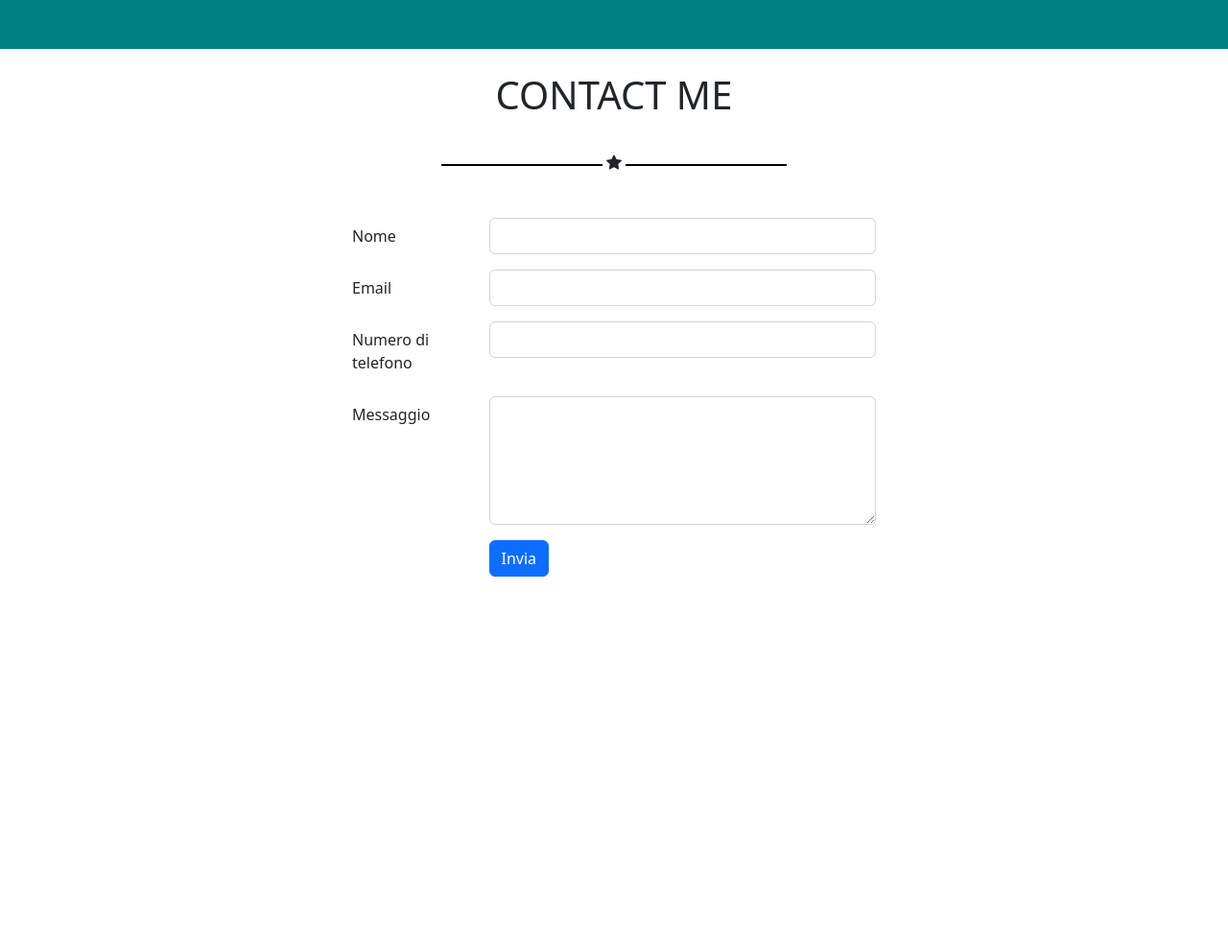
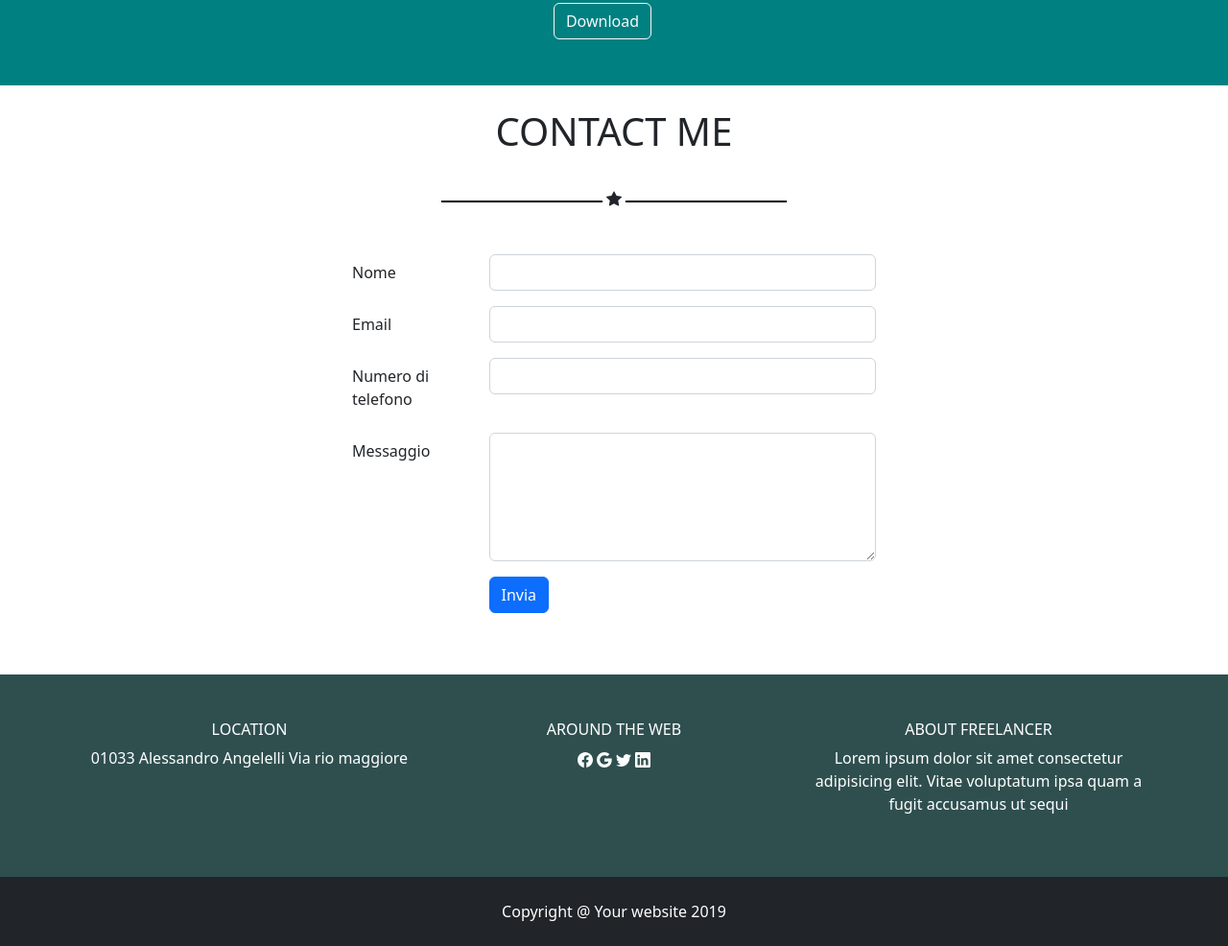
Before and after one commit to Alessandroang/html-css-bootstrap-freelancer, a plain HTML site: page index.html in a window 1280 px wide. Shown: the part 1707-2693 px from the top of the page at 96% size. Before the commit the page ends 2372 px from the top, so only its background shows below. Drawn offline with nearby package versions, Linux system fonts and the light colour scheme.

Commit message:
Add footer

```diff
--- a/index.html
+++ b/index.html
@@ -15,8 +15,8 @@
   </head>
   <body>
     <!-- HEADER -->
-    <header class="bg-danger text-white">
-      <nav class="navbar navbar-expand-md navbar-dark bg-danger">
+    <header class="bg-dark text-white">
+      <nav class="navbar navbar-expand-md navbar-dark bg-dark">
         <div class="container">
           <a class="navbar-brand" href="#">START BOOTSTRAP</a>
           <button
@@ -185,7 +185,7 @@
               </svg>
               <div class="white-line"></div>
             </div>
-            <div class="col-12"></div>
+
             <div class="row py-4 text-center">
               <div class="col-md-6">
                 <p>
@@ -202,6 +202,11 @@
                   asperiores, aperiam iste doloremque? Rerum fugit natus
                   mollitia earum deserunt doloremque eaque error omnis.
                 </p>
+              </div>
+            </div>
+            <div class="row">
+              <div class="col-12">
+                <button class="btn btn-outline-light">Download</button>
               </div>
             </div>
           </div>
@@ -312,6 +317,82 @@
         </div>
       </section>
     </main>
+
+    <!-- Footer-section -->
+    <footer id="footer">
+      <div class="container text-center">
+        <div class="row text-center py-4">
+          <div class="col-12 col-md-4 py-4">
+            <h6>LOCATION</h6>
+            <p>01033 Alessandro Angelelli Via rio maggiore</p>
+          </div>
+          <div class="col-12 col-md-4 py-4">
+            <h6>AROUND THE WEB</h6>
+            <svg
+              xmlns="http://www.w3.org/2000/svg"
+              width="16"
+              height="16"
+              fill="currentColor"
+              class="bi bi-facebook"
+              viewBox="0 0 16 16"
+            >
+              <path
+                d="M16 8.049c0-4.446-3.582-8.05-8-8.05C3.58 0-.002 3.603-.002 8.05c0 4.017 2.926 7.347 6.75 7.951v-5.625h-2.03V8.05H6.75V6.275c0-2.017 1.195-3.131 3.022-3.131.876 0 1.791.157 1.791.157v1.98h-1.009c-.993 0-1.303.621-1.303 1.258v1.51h2.218l-.354 2.326H9.25V16c3.824-.604 6.75-3.934 6.75-7.951z"
+              />
+            </svg>
+            <svg
+              xmlns="http://www.w3.org/2000/svg"
+              width="16"
+              height="16"
+              fill="currentColor"
+              class="bi bi-google"
+              viewBox="0 0 16 16"
+            >
+              <path
+                d="M15.545 6.558a9.42 9.42 0 0 1 .139 1.626c0 2.434-.87 4.492-2.384 5.885h.002C11.978 15.292 10.158 16 8 16A8 8 0 1 1 8 0a7.689 7.689 0 0 1 5.352 2.082l-2.284 2.284A4.347 4.347 0 0 0 8 3.166c-2.087 0-3.86 1.408-4.492 3.304a4.792 4.792 0 0 0 0 3.063h.003c.635 1.893 2.405 3.301 4.492 3.301 1.078 0 2.004-.276 2.722-.764h-.003a3.702 3.702 0 0 0 1.599-2.431H8v-3.08h7.545z"
+              />
+            </svg>
+            <svg
+              xmlns="http://www.w3.org/2000/svg"
+              width="16"
+              height="16"
+              fill="currentColor"
+              class="bi bi-twitter"
+              viewBox="0 0 16 16"
+            >
+              <path
+                d="M5.026 15c6.038 0 9.341-5.003 9.341-9.334 0-.14 0-.282-.006-.422A6.685 6.685 0 0 0 16 3.542a6.658 6.658 0 0 1-1.889.518 3.301 3.301 0 0 0 1.447-1.817 6.533 6.533 0 0 1-2.087.793A3.286 3.286 0 0 0 7.875 6.03a9.325 9.325 0 0 1-6.767-3.429 3.289 3.289 0 0 0 1.018 4.382A3.323 3.323 0 0 1 .64 6.575v.045a3.288 3.288 0 0 0 2.632 3.218 3.203 3.203 0 0 1-.865.115 3.23 3.23 0 0 1-.614-.057 3.283 3.283 0 0 0 3.067 2.277A6.588 6.588 0 0 1 .78 13.58a6.32 6.32 0 0 1-.78-.045A9.344 9.344 0 0 0 5.026 15z"
+              />
+            </svg>
+            <svg
+              xmlns="http://www.w3.org/2000/svg"
+              width="16"
+              height="16"
+              fill="currentColor"
+              class="bi bi-linkedin"
+              viewBox="0 0 16 16"
+            >
+              <path
+                d="M0 1.146C0 .513.526 0 1.175 0h13.65C15.474 0 16 .513 16 1.146v13.708c0 .633-.526 1.146-1.175 1.146H1.175C.526 16 0 15.487 0 14.854V1.146zm4.943 12.248V6.169H2.542v7.225h2.401zm-1.2-8.212c.837 0 1.358-.554 1.358-1.248-.015-.709-.52-1.248-1.342-1.248-.822 0-1.359.54-1.359 1.248 0 .694.521 1.248 1.327 1.248h.016zm4.908 8.212V9.359c0-.216.016-.432.08-.586.173-.431.568-.878 1.232-.878.869 0 1.216.662 1.216 1.634v3.865h2.401V9.25c0-2.22-1.184-3.252-2.764-3.252-1.274 0-1.845.7-2.165 1.193v.025h-.016a5.54 5.54 0 0 1 .016-.025V6.169h-2.4c.03.678 0 7.225 0 7.225h2.4z"
+              />
+            </svg>
+          </div>
+          <div class="col-12 col-md-4 py-4">
+            <h6>ABOUT FREELANCER</h6>
+            <p>
+              Lorem ipsum dolor sit amet consectetur adipisicing elit. Vitae
+              voluptatum ipsa quam a fugit accusamus ut sequi
+            </p>
+          </div>
+        </div>
+      </div>
+      <div class="container-fluid bg-dark">
+        <div class="row text-center py-4">
+          <div class="col-12">Copyright @ Your website 2019</div>
+        </div>
+      </div>
+    </footer>
+
     <script
       src="https://cdn.jsdelivr.net/npm/bootstrap@5.2.3/dist/js/bootstrap.bundle.min.js"
       integrity="sha384-kenU1KFdBIe4zVF0s0G1M5b4hcpxyD9F7jL+jjXkk+Q2h455rYXK/7HAuoJl+0I4"
--- a/style.css
+++ b/style.css
@@ -30,6 +30,8 @@
 }
 
 #footer {
+  background-color: darkslategray;
+  color: white;
 }
 
 .max-height-300 {
```
